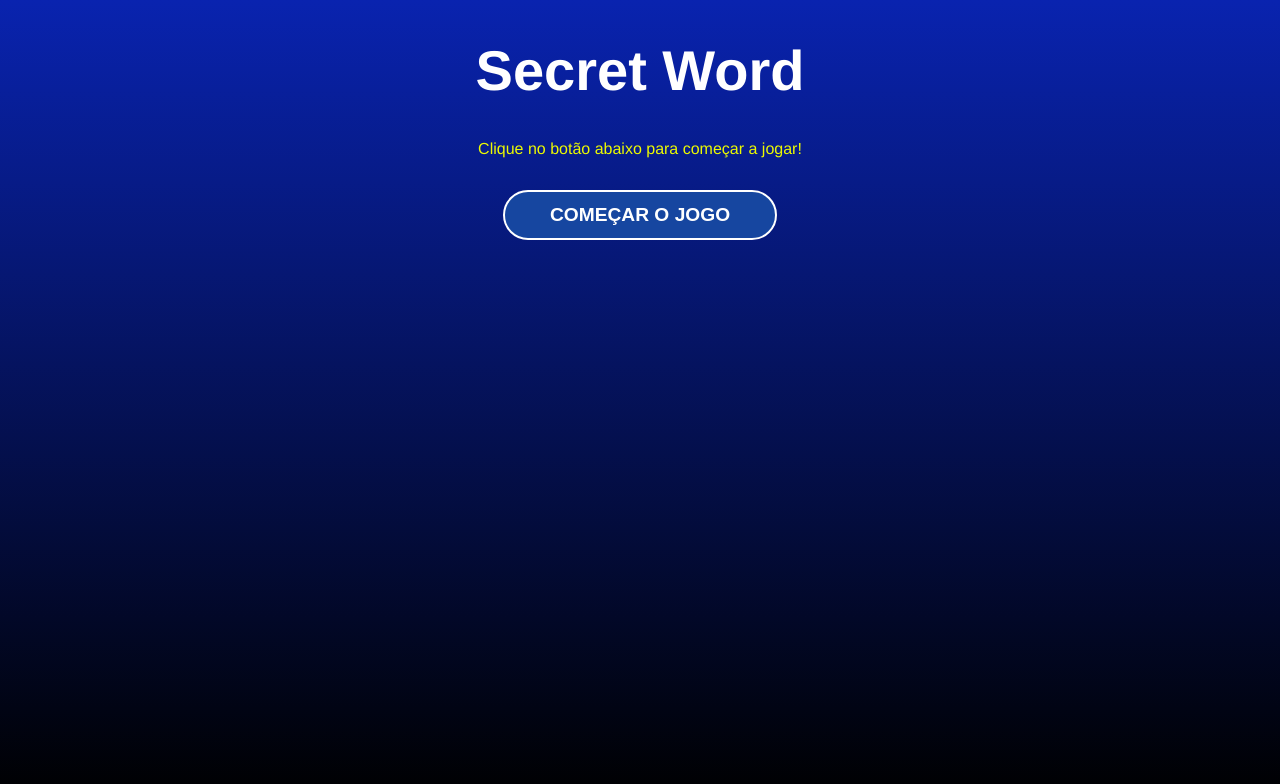
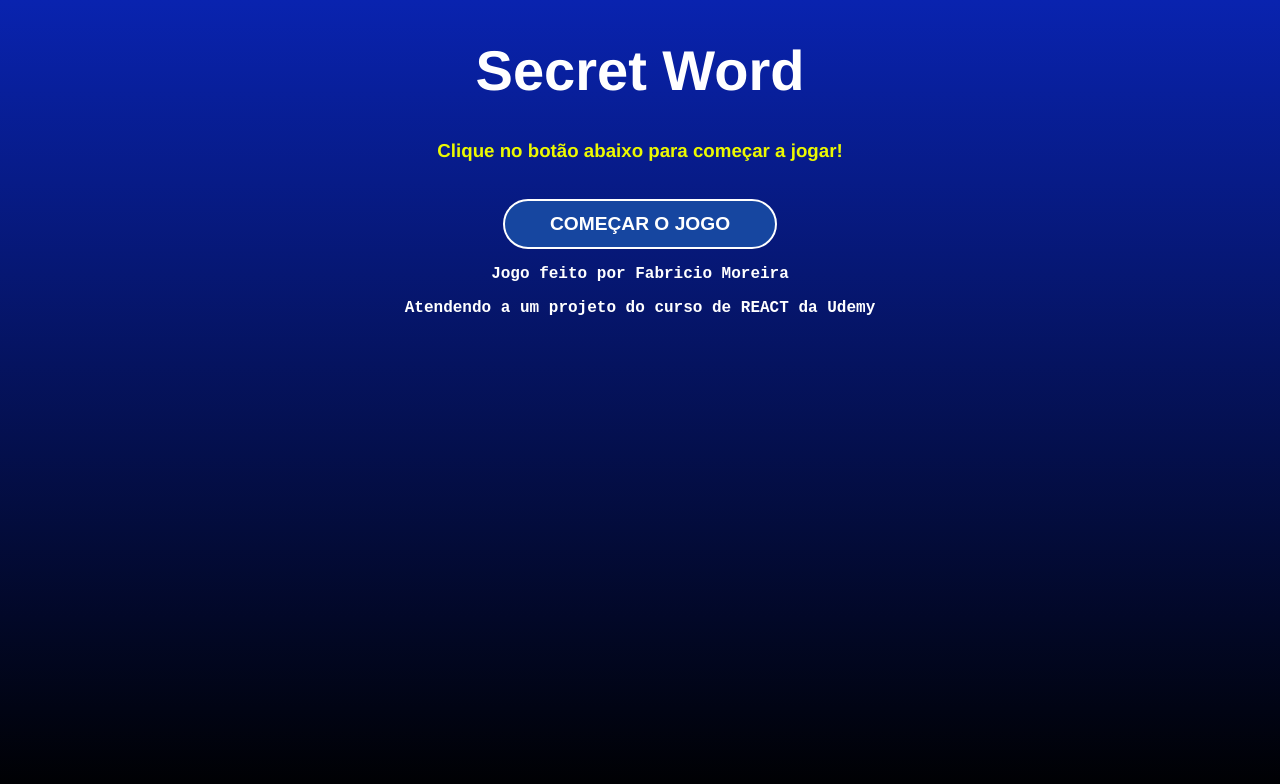
Before and after one commit to fxbricix/secret-word, a React (Create React App) app: page / in a window 1280 px wide. Shown: the top 784 px of the page. Built offline with nearby package versions, Linux system fonts and the light colour scheme.

Commit message:
improving start screen

```diff
--- a/src/components/StartScreen.css
+++ b/src/components/StartScreen.css
@@ -2,7 +2,15 @@
     font-size: 3.5em;
 }
 
-.start p{
+.start h3{
     margin-bottom: 2em;
     color: #ecfa00;
+    font-weight: bold;
 }
+
+.start p{
+    color:white;
+    font: 1em;
+    font-family: 'Courier New', Courier, monospace;
+    font-weight: bold;
+}
--- a/src/components/StartScreen.jsx
+++ b/src/components/StartScreen.jsx
@@ -1,11 +1,13 @@
-import "./StartScreen.css";
+import style from "./StartScreen.css";
 
 const StartScreen = ({ buttonStartGame }) => {
   return (
     <div className="start">
       <h1>Secret Word</h1>
-      <p>Clique no botão abaixo para começar a jogar!</p>
+      <h3>Clique no botão abaixo para começar a jogar!</h3>
       <button onClick={buttonStartGame}>Começar o jogo</button>
+      <p className="info">Jogo feito por Fabricio Moreira</p>
+      <p className="info">Atendendo a um projeto do curso de REACT da Udemy</p>
     </div>
   );
 };
```
